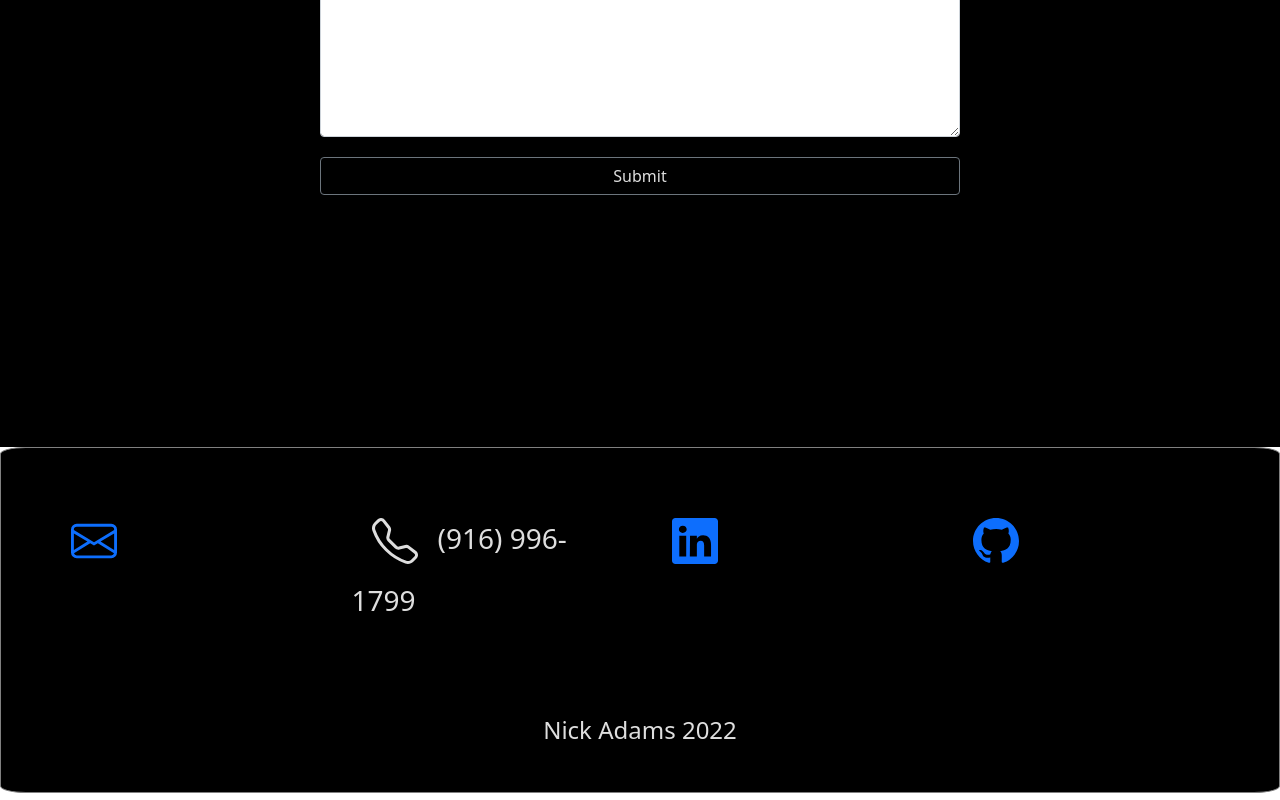
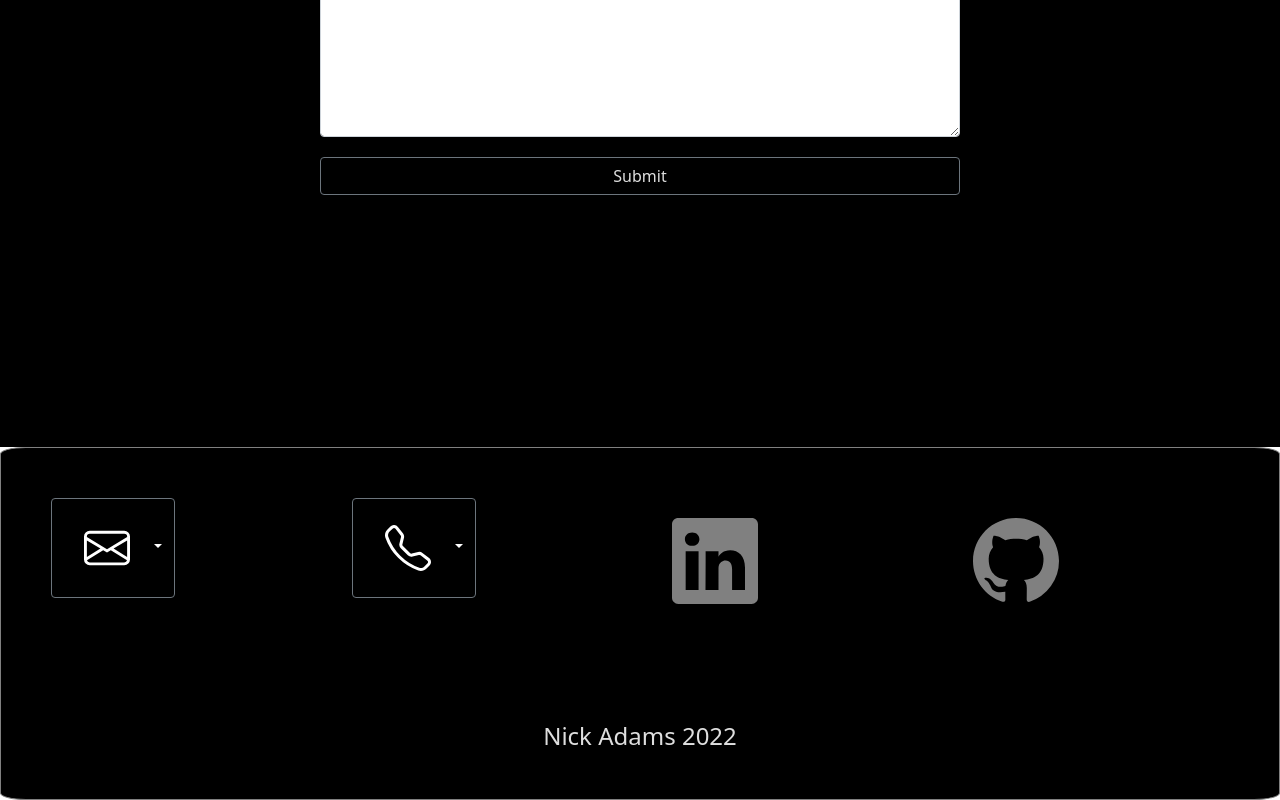
Before and after one commit to Nick-Adams-81/web-dev-portfolio-site, a Next.js app: page /connect in a window 1280 px wide. Shown: the part 409-1209 px from the top of the page. Built offline with nearby package versions, Linux system fonts and the light colour scheme.

Commit message:
updated style to links

```diff
--- a/Components/HomeComponents/HomeLinks.js
+++ b/Components/HomeComponents/HomeLinks.js
@@ -1,5 +1,7 @@
 import Row from 'react-bootstrap/Row';
 import Col from 'react-bootstrap/Col';
+import Dropdown from 'react-bootstrap/Dropdown';
+import DropdownButton from 'react-bootstrap/DropdownButton';
 
 const HomeLinks = () => {
     return (
@@ -8,26 +10,40 @@ const HomeLinks = () => {
             <Row>
                 <Col sm={6} md={3}>
                     <h3 className="animate__animated animate__fadeIn">
-                        <div id="link-1">
-                            <a href="nick.pappas.adams@gmail.com">
-                                <svg xmlns="http://www.w3.org/2000/svg" width="46" height="46" fill="currentColor" className="bi bi-envelope" viewBox="0 0 16 16" id="email-logo">
+
+                    <Dropdown>
+                        <Dropdown.Toggle variant="secondary" id="dropdown-1" style={{backgroundColor: 'black'}}>
+                            <svg xmlns="http://www.w3.org/2000/svg" width="46" height="46" fill="currentColor" className="bi bi-envelope" viewBox="0 0 16 16" id="email-logo">
                                     <path d="M0 4a2 2 0 0 1 2-2h12a2 2 0 0 1 2 2v8a2 2 0 0 1-2 2H2a2 2 0 0 1-2-2V4Zm2-1a1 1 0 0 0-1 1v.217l7 4.2 7-4.2V4a1 1 0 0 0-1-1H2Zm13 2.383-4.708 2.825L15 11.105V5.383Zm-.034 6.876-5.64-3.471L8 9.583l-1.326-.795-5.64 3.47A1 1 0 0 0 2 13h12a1 1 0 0 0 .966-.741ZM1 11.105l4.708-2.897L1 5.383v5.722Z" />
                                 </svg>
+                        </Dropdown.Toggle>
+                        <Dropdown.Menu>
+                            <Dropdown.Item>nick.pappas.adams@gmail.com</Dropdown.Item>
+                        </Dropdown.Menu>
+                    </Dropdown>
+                            <a href="nick.pappas.adams@gmail.com">
+
+
                             </a>
-                        </div>
 
                     </h3>
                 </Col>
 
                 <Col sm={6} md={3}>
                     <h3 className="animate__animated animate__fadeIn">
-                        <div id="link-2">
-                            <svg xmlns="http://www.w3.org/2000/svg" width="46" height="46" fill="currentColor" className="bi bi-telephone" viewBox="0 0 16 16" id="phone-logo">
+                        <Dropdown>
+                            <Dropdown.Toggle variant="secondary" style={{backgroundColor: 'black'}}>
+                                     <svg xmlns="http://www.w3.org/2000/svg" width="46" height="46" fill="currentColor" className="bi bi-telephone" viewBox="0 0 16 16" id="phone-logo">
                                 <path d="M3.654 1.328a.678.678 0 0 0-1.015-.063L1.605 2.3c-.483.484-.661 1.169-.45 1.77a17.568 17.568 0 0 0 4.168 6.608 17.569 17.569 0 0 0 6.608 4.168c.601.211 1.286.033 1.77-.45l1.034-1.034a.678.678 0 0 0-.063-1.015l-2.307-1.794a.678.678 0 0 0-.58-.122l-2.19.547a1.745 1.745 0 0 1-1.657-.459L5.482 8.062a1.745 1.745 0 0 1-.46-1.657l.548-2.19a.678.678 0 0 0-.122-.58L3.654 1.328zM1.884.511a1.745 1.745 0 0 1 2.612.163L6.29 2.98c.329.423.445.974.315 1.494l-.547 2.19a.678.678 0 0 0 .178.643l2.457 2.457a.678.678 0 0 0 .644.178l2.189-.547a1.745 1.745 0 0 1 1.494.315l2.306 1.794c.829.645.905 1.87.163 2.611l-1.034 1.034c-.74.74-1.846 1.065-2.877.702a18.634 18.634 0 0 1-7.01-4.42 18.634 18.634 0 0 1-4.42-7.009c-.362-1.03-.037-2.137.703-2.877L1.885.511z" />
 
                             </svg>
-                            (916) 996-1799
-                        </div>
+                            </Dropdown.Toggle>
+                            <Dropdown.Menu>
+                                <Dropdown.Item>  (916) 996-1799</Dropdown.Item>
+                            </Dropdown.Menu>
+
+
+                        </Dropdown>
                     </h3>
                 </Col>
 
@@ -35,7 +51,7 @@ const HomeLinks = () => {
                     <h3 className="animate__animated animate__fadeIn">
                         <div id="link-3">
                             <a href=" https://www.linkedin.com/in/nick-p-adams/">
-                                <svg xmlns="http://www.w3.org/2000/svg" width="46" height="46" fill="currentColor" className="bi bi-linkedin" viewBox="0 0 16 16" id="linkedin-logo">
+                                <svg xmlns="http://www.w3.org/2000/svg" width="86" height="86" fill="currentColor" className="bi bi-linkedin" viewBox="0 0 16 16" id="linkedin-logo">
                                     <path d="M0 1.146C0 .513.526 0 1.175 0h13.65C15.474 0 16 .513 16 1.146v13.708c0 .633-.526 1.146-1.175 1.146H1.175C.526 16 0 15.487 0 14.854V1.146zm4.943 12.248V6.169H2.542v7.225h2.401zm-1.2-8.212c.837 0 1.358-.554 1.358-1.248-.015-.709-.52-1.248-1.342-1.248-.822 0-1.359.54-1.359 1.248 0 .694.521 1.248 1.327 1.248h.016zm4.908 8.212V9.359c0-.216.016-.432.08-.586.173-.431.568-.878 1.232-.878.869 0 1.216.662 1.216 1.634v3.865h2.401V9.25c0-2.22-1.184-3.252-2.764-3.252-1.274 0-1.845.7-2.165 1.193v.025h-.016a5.54 5.54 0 0 1 .016-.025V6.169h-2.4c.03.678 0 7.225 0 7.225h2.4z" />
                                 </svg>
                             </a>
@@ -48,7 +64,7 @@ const HomeLinks = () => {
                     <h3 className="animate__animated animate__fadeIn">
                         <div id="link-4">
                             <a href="https://github.com/Nick-Adams-81">
-                                <svg xmlns="http://www.w3.org/2000/svg" width="46" height="46" fill="currentColor" className="bi bi-github" viewBox="0 0 16 16" id="github-logo">
+                                <svg xmlns="http://www.w3.org/2000/svg" width="86" height="86" fill="currentColor" className="bi bi-github" viewBox="0 0 16 16" id="github-logo">
                                     <path d="M8 0C3.58 0 0 3.58 0 8c0 3.54 2.29 6.53 5.47 7.59.4.07.55-.17.55-.38 0-.19-.01-.82-.01-1.49-2.01.37-2.53-.49-2.69-.94-.09-.23-.48-.94-.82-1.13-.28-.15-.68-.52-.01-.53.63-.01 1.08.58 1.23.82.72 1.21 1.87.87 2.33.66.07-.52.28-.87.51-1.07-1.78-.2-3.64-.89-3.64-3.95 0-.87.31-1.59.82-2.15-.08-.2-.36-1.02.08-2.12 0 0 .67-.21 2.2.82.64-.18 1.32-.27 2-.27.68 0 1.36.09 2 .27 1.53-1.04 2.2-.82 2.2-.82.44 1.1.16 1.92.08 2.12.51.56.82 1.27.82 2.15 0 3.07-1.87 3.75-3.65 3.95.29.25.54.73.54 1.48 0 1.07-.01 1.93-.01 2.2 0 .21.15.46.55.38A8.012 8.012 0 0 0 16 8c0-4.42-3.58-8-8-8z" />
                                 </svg>
                             </a>
@@ -101,21 +117,16 @@ const HomeLinks = () => {
 
                     }
 
-                    #link-1 {
-                        color: green;
-                    }
+                   a {
+                       color: grey;
 
-                    #link-2 {
+                   }
 
-                    }
+                 a:hover {
+                     color: lightgrey;
+                 }
 
-                    #link-3 {
 
-                    }
-
-                    #link-4 {
-
-                    }
 
             `}
             </style>
```
